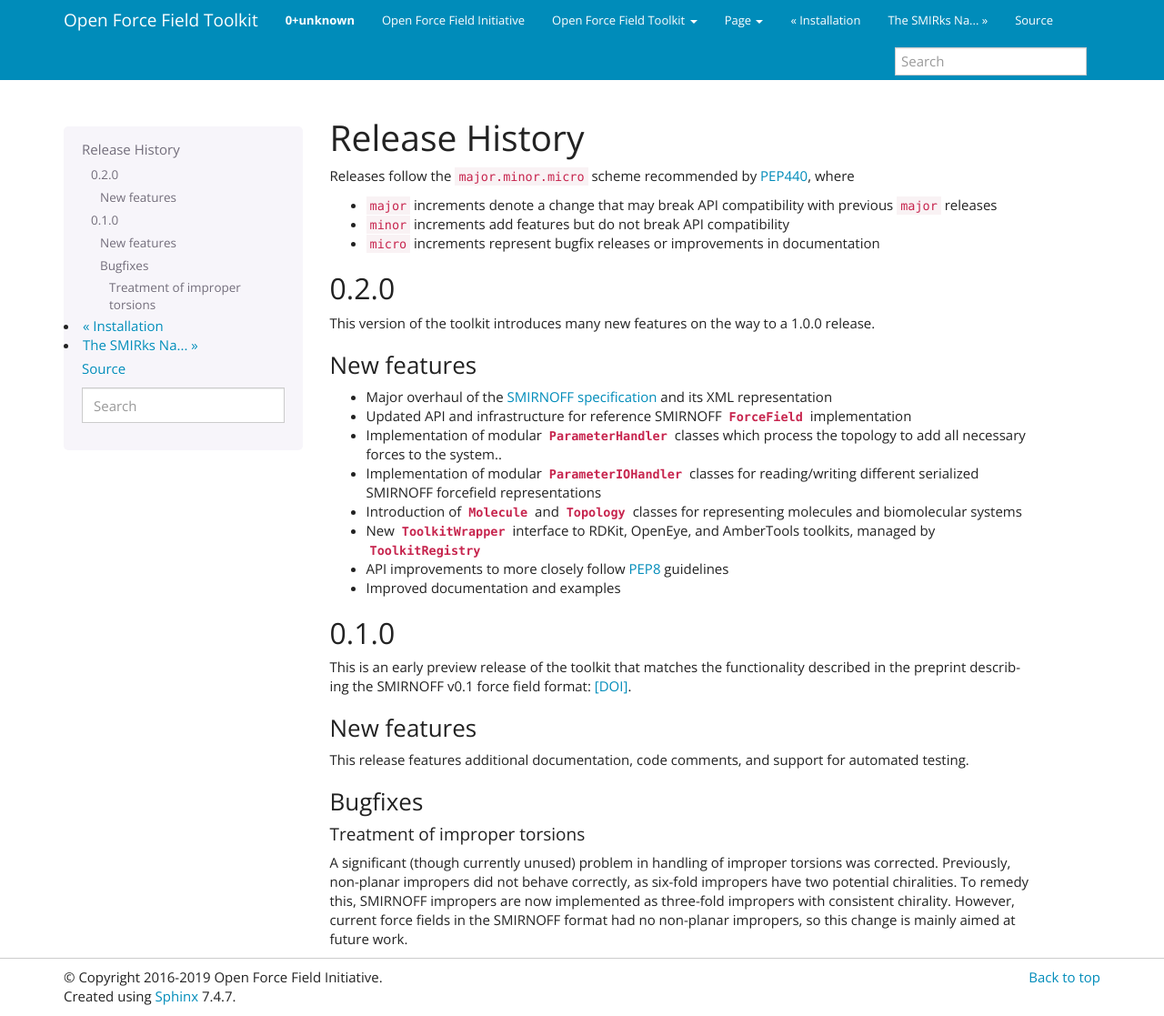
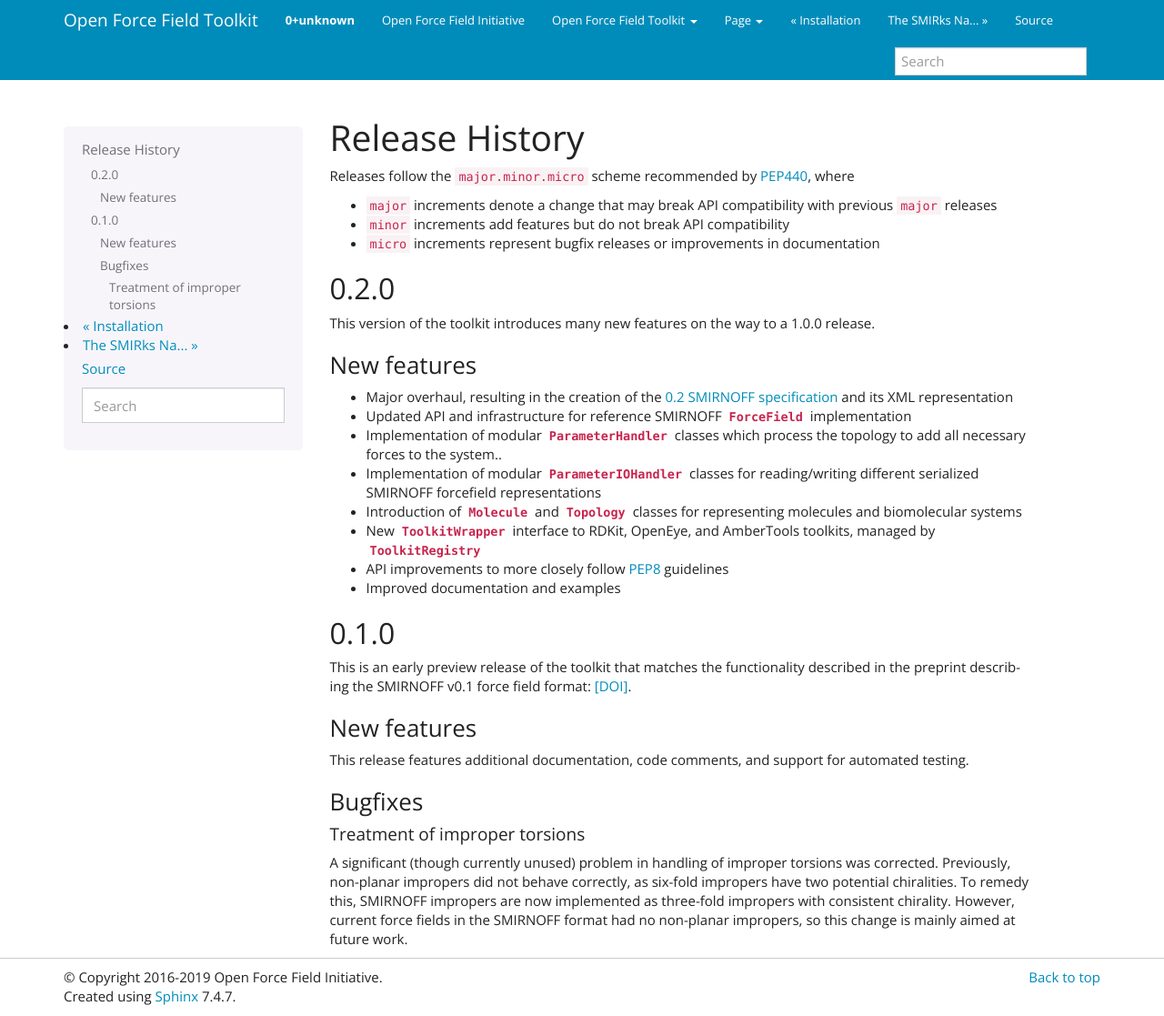
Before and after one commit to openforcefield/openff-toolkit, a Sphinx documentation site: the page built from docs/releasehistory.rst, in a window 1280 px wide. Shown: the whole page at 91% size. Built offline with Sphinx 7.4.7, drawn with Linux system fonts in a browser that asks for light colours.

Commit message:
Clarification: 0.2.0 toolkit release notes adds the 0.2 SMIRNOFF spec

```diff
--- a/docs/releasehistory.rst
+++ b/docs/releasehistory.rst
@@ -15,7 +15,7 @@
 New features
 """"""""""""
 
-* Major overhaul of the `SMIRNOFF specification <https://open-forcefield-toolkit.readthedocs.io/en/master/smirnoff.html>`_ and its XML representation
+* Major overhaul, resulting in the creation of the `0.2 SMIRNOFF specification <https://open-forcefield-toolkit.readthedocs.io/en/master/smirnoff.html>`_ and its XML representation
 * Updated API and infrastructure for reference SMIRNOFF :class:`ForceField` implementation
 * Implementation of modular :class:`ParameterHandler` classes which process the topology to add all necessary forces to the system..
 * Implementation of modular :class:`ParameterIOHandler` classes for reading/writing different serialized SMIRNOFF forcefield representations
```
